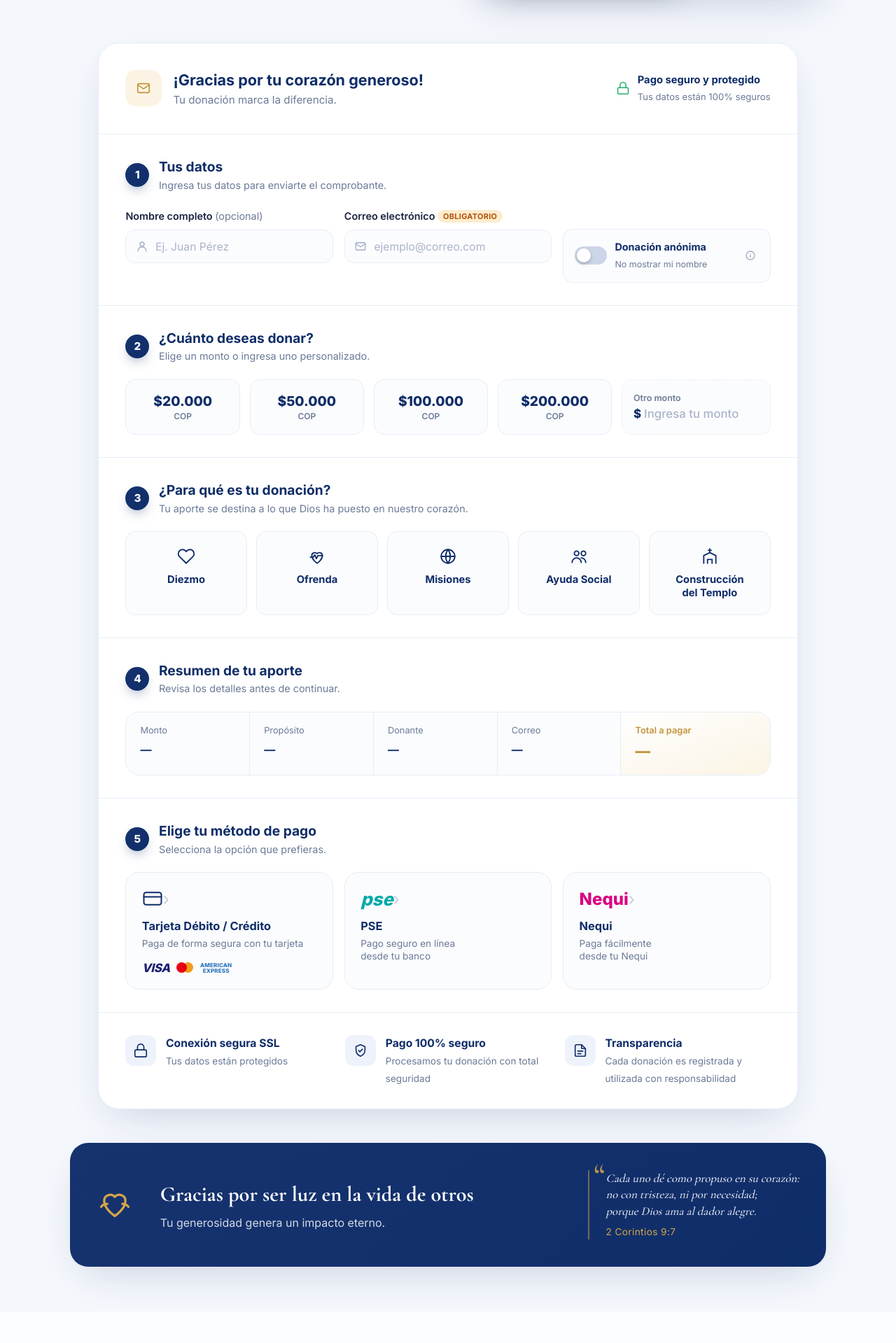
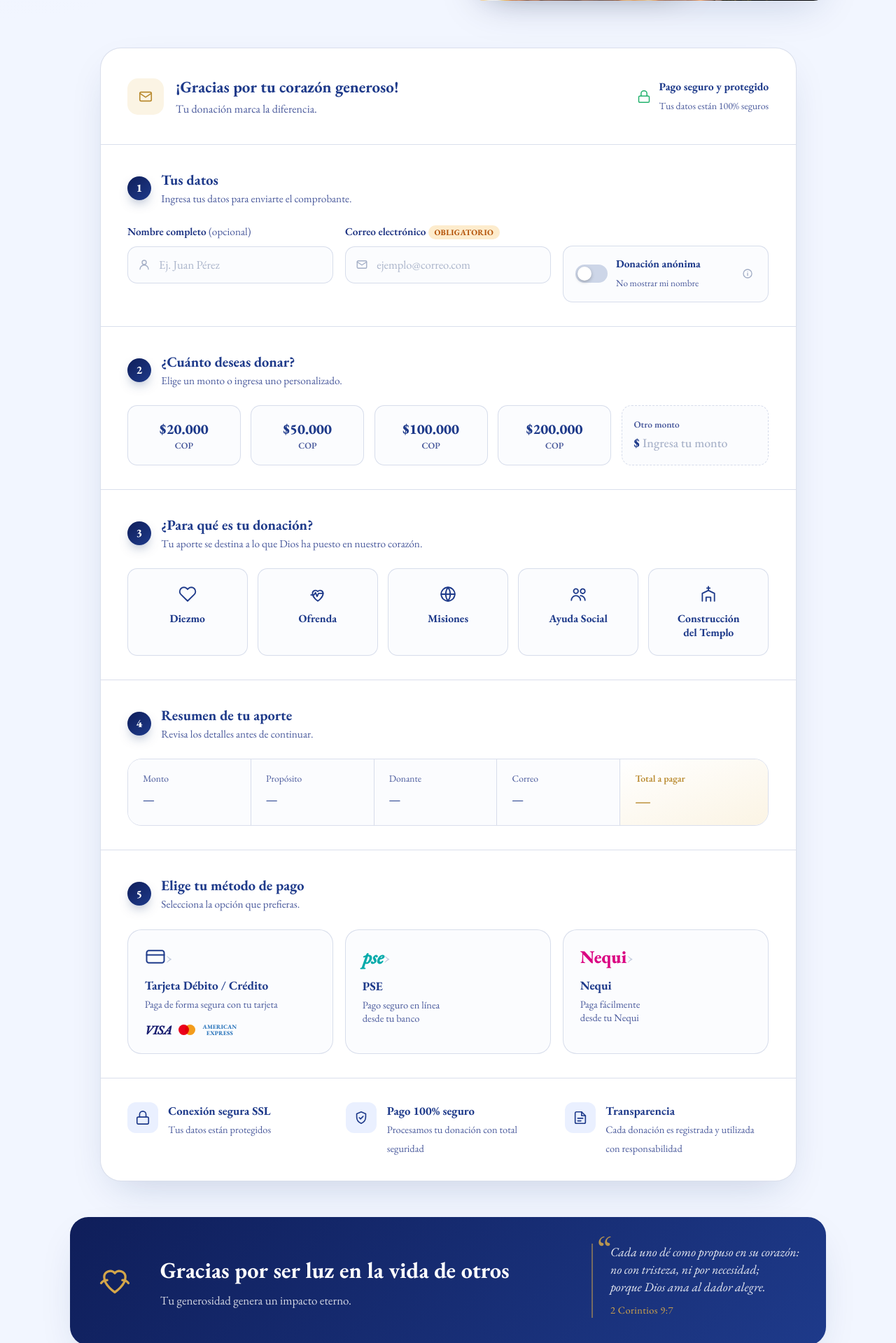
Before and after one commit to Yeison1234451232434324/Bajo-Su-Presencia, a PHP site: page /donaciones in a window 1280 px wide. Shown: the part 623-2542 px from the top of the page at 70% size. Before the commit the page ends 2469 px from the top, so only its background shows below. Run offline with PHP 8.4, Linux system fonts and the light colour scheme.

Commit message:
Donaciones: tipografía/paleta de la app, logo real e imagen local
- Usa EB Garamond (var --font-serif/--font-text) y escala base 17px, igual
  que /inicio; se retiran Cormorant Garamond e Inter.
- Paleta alineada a la de la app (--primary #1E3A8A, --sacred-cream, etc.).
- Nav: logo real (logo.png) + botón "Regresar al inicio"; se elimina el
  menú de navegación y el botón "Donar ahora" del hero.
- Hero usa la imagen local assets/images/iglesia_donaciones.png.

Co-Authored-By: Claude Opus 4.8 <noreply@anthropic.com>

```diff
--- a/Bajo-Su-Presencia/views/public/donaciones/donaciones.css
+++ b/Bajo-Su-Presencia/views/public/donaciones/donaciones.css
@@ -4,18 +4,21 @@
  * ================================================================
  */
 :root {
-  --azul:      #0F2D68;
-  --azul-2:    #16336f;
-  --azul-soft: #eef2fb;
-  --oro:       #D4A64A;
-  --oro-2:     #c2933a;
+  /* Paleta y tipografía de la app (misma que /inicio) */
+  --azul:      #1E3A8A;   /* --primary */
+  --azul-2:    #0F1E5A;   /* --primary-dark */
+  --azul-soft: #eaf0ff;
+  --oro:       #D4A64A;   /* dorado elegante del hero */
+  --oro-2:     #b98a2f;
   --oro-soft:  #fbf4e4;
-  --tinta:     #1a2340;
-  --muted:     #6b7a97;
-  --linea:     #e7ecf6;
+  --tinta:     #1A3080;   /* --foreground */
+  --muted:     #4A5A9C;   /* --muted-foreground */
+  --linea:     rgba(30, 58, 138, 0.16);
   --blanco:    #ffffff;
-  --bg:        #f4f7fc;
+  --bg:        #F2F6FF;   /* --sacred-cream */
   --verde:     #23b26d;
+  --font-serif: 'EB Garamond', serif;
+  --font-text:  'EB Garamond', serif;
   --sombra:    0 22px 60px -22px rgba(15, 45, 104, 0.22);
   --sombra-sm: 0 10px 28px -14px rgba(15, 45, 104, 0.20);
   --radio:     20px;
@@ -25,11 +28,14 @@
 
 * { box-sizing: border-box; margin: 0; padding: 0; }
 
+/* Misma escala base que el resto de la app (/inicio usa 17px). */
+html { font-size: 17px; }
+
 /* El atributo `hidden` debe ganar a cualquier display de autor. */
 [hidden] { display: none !important; }
 
 body {
-  font-family: 'Inter', system-ui, sans-serif;
+  font-family: var(--font-text);
   color: var(--tinta);
   background:
     radial-gradient(120% 60% at 80% -10%, #fdf3e0 0%, transparent 55%),
@@ -110,8 +118,8 @@ body {
   background: rgba(20, 34, 70, 0.42); backdrop-filter: blur(14px) saturate(140%); -webkit-backdrop-filter: blur(14px) saturate(140%);
   border: 1px solid rgba(255, 255, 255, 0.25); box-shadow: 0 20px 50px -20px rgba(0, 0, 0, 0.5);
 }
-.dn-quote { font-family: 'Cormorant Garamond', serif; font-size: 3rem; line-height: 0.5; color: var(--oro); opacity: 0.85; }
-.dn-verse-card blockquote { font-family: 'Cormorant Garamond', serif; font-size: 1.5rem; font-weight: 600; margin: 0.4rem 0; }
+.dn-quote { font-family: var(--font-serif); font-size: 3rem; line-height: 0.5; color: var(--oro); opacity: 0.85; }
+.dn-verse-card blockquote { font-family: var(--font-serif); font-size: 1.5rem; font-weight: 600; margin: 0.4rem 0; }
 .dn-verse-card figcaption { color: var(--oro); font-size: 0.9rem; letter-spacing: 0.04em; }
 .dn-verse-heart { display: grid; place-items: center; width: 42px; height: 42px; margin-top: 1rem; border-radius: 50%; background: rgba(255, 255, 255, 0.14); border: 1px solid rgba(255, 255, 255, 0.28); color: #ffd9df; }
 
@@ -262,11 +270,11 @@ body {
   background: linear-gradient(135deg, var(--azul-2), var(--azul)); color: #fff; box-shadow: var(--sombra);
 }
 .dn-banner-ico { color: var(--oro); }
-.dn-banner-txt h3 { font-family: 'Cormorant Garamond', serif; font-size: clamp(1.4rem, 3vw, 1.9rem); font-weight: 700; }
+.dn-banner-txt h3 { font-family: var(--font-serif); font-size: clamp(1.4rem, 3vw, 1.9rem); font-weight: 700; }
 .dn-banner-txt p { color: rgba(255,255,255,0.82); margin-top: 0.3rem; }
 .dn-banner-verse { position: relative; padding-left: 1.5rem; border-left: 2px solid rgba(212,166,74,0.5); max-width: 340px; }
 .dn-banner-verse .dn-quote { position: absolute; left: 0.4rem; top: -0.3rem; }
-.dn-banner-verse p { font-family: 'Cormorant Garamond', serif; font-size: 1.05rem; font-style: italic; color: rgba(255,255,255,0.9); line-height: 1.4; }
+.dn-banner-verse p { font-family: var(--font-serif); font-size: 1.05rem; font-style: italic; color: rgba(255,255,255,0.9); line-height: 1.4; }
 .dn-banner-verse cite { display: block; color: var(--oro); font-size: 0.85rem; margin-top: 0.5rem; font-style: normal; letter-spacing: 0.03em; }
 
 /* ─────────────────── OVERLAYS (loader / éxito) ──────────────── */
--- a/Bajo-Su-Presencia/views/public/donaciones/donaciones.html
+++ b/Bajo-Su-Presencia/views/public/donaciones/donaciones.html
@@ -17,7 +17,7 @@
   <meta charset="UTF-8" />
   <meta name="viewport" content="width=device-width, initial-scale=1.0" />
   <title>Donaciones — Bajo Su Presencia</title>
-  <link href="https://fonts.googleapis.com/css2?family=Cormorant+Garamond:wght@500;600;700&family=Inter:wght@400;500;600;700;800&display=swap" rel="stylesheet" />
+  <link href="https://fonts.googleapis.com/css2?family=EB+Garamond:ital,wght@0,400;0,500;0,600;0,700;0,800;1,400;1,500&display=swap" rel="stylesheet" />
   <link rel="stylesheet" href="donaciones.css" />
 </head>
 <body>
@@ -25,20 +25,12 @@
 <!-- ══ NAVBAR ══ -->
 <header class="dn-nav" id="dn-nav">
   <a class="dn-brand" href="/inicio">
-    <svg class="dn-brand-cross" viewBox="0 0 24 24" width="30" height="30" fill="none" stroke="currentColor" stroke-width="2.2" stroke-linecap="round"><path d="M12 3v18M8 8h8"/></svg>
+    <img class="dn-brand-logo" src="/Bajo-Su-Presencia/assets/images/logo.png" alt="Bajo Su Presencia" />
     <span class="dn-brand-txt"><b>Iglesia</b><small>Luz del Mundo</small></span>
   </a>
-  <nav class="dn-menu">
-    <a href="/inicio">Inicio</a>
-    <a href="/nosotros">Nosotros</a>
-    <a href="/ministerios">Ministerios</a>
-    <a href="/eventos">Eventos</a>
-    <a href="/recursos">Recursos</a>
-    <a href="/contacto">Contacto</a>
-  </nav>
-  <a class="dn-btn-donar" href="#dn-card">
-    <svg viewBox="0 0 24 24" width="17" height="17" fill="none" stroke="currentColor" stroke-width="2" stroke-linecap="round" stroke-linejoin="round"><path d="M20.8 4.6a5.5 5.5 0 0 0-7.8 0L12 5.7l-1-1.1a5.5 5.5 0 1 0-7.8 7.8L12 21l8.8-8.6a5.5 5.5 0 0 0 0-7.8z"/></svg>
-    Donar ahora
+  <a class="dn-back-inicio" href="/inicio">
+    <svg viewBox="0 0 24 24" width="17" height="17" fill="none" stroke="currentColor" stroke-width="2" stroke-linecap="round" stroke-linejoin="round"><path d="M19 12H5M12 19l-7-7 7-7"/></svg>
+    Regresar al inicio
   </a>
 </header>
 
@@ -69,7 +61,7 @@
   </div>
 
   <div class="dn-hero-img">
-    <img src="https://images.unsplash.com/photo-1543968996-ee822b8176ba?auto=format&fit=crop&w=900&q=80" alt="Iglesia al atardecer" />
+    <img src="/Bajo-Su-Presencia/assets/images/iglesia_donaciones.png" alt="Nuestra iglesia" />
     <figure class="dn-verse-card">
       <span class="dn-quote">&ldquo;</span>
       <blockquote>&ldquo;Dios ama al dador alegre.&rdquo;</blockquote>
```
Also changed, not shown: other parts of Bajo-Su-Presencia/views/public/donaciones/donaciones.css (+13 -11 lines), Bajo-Su-Presencia/assets/images/iglesia_donaciones.png (added).
